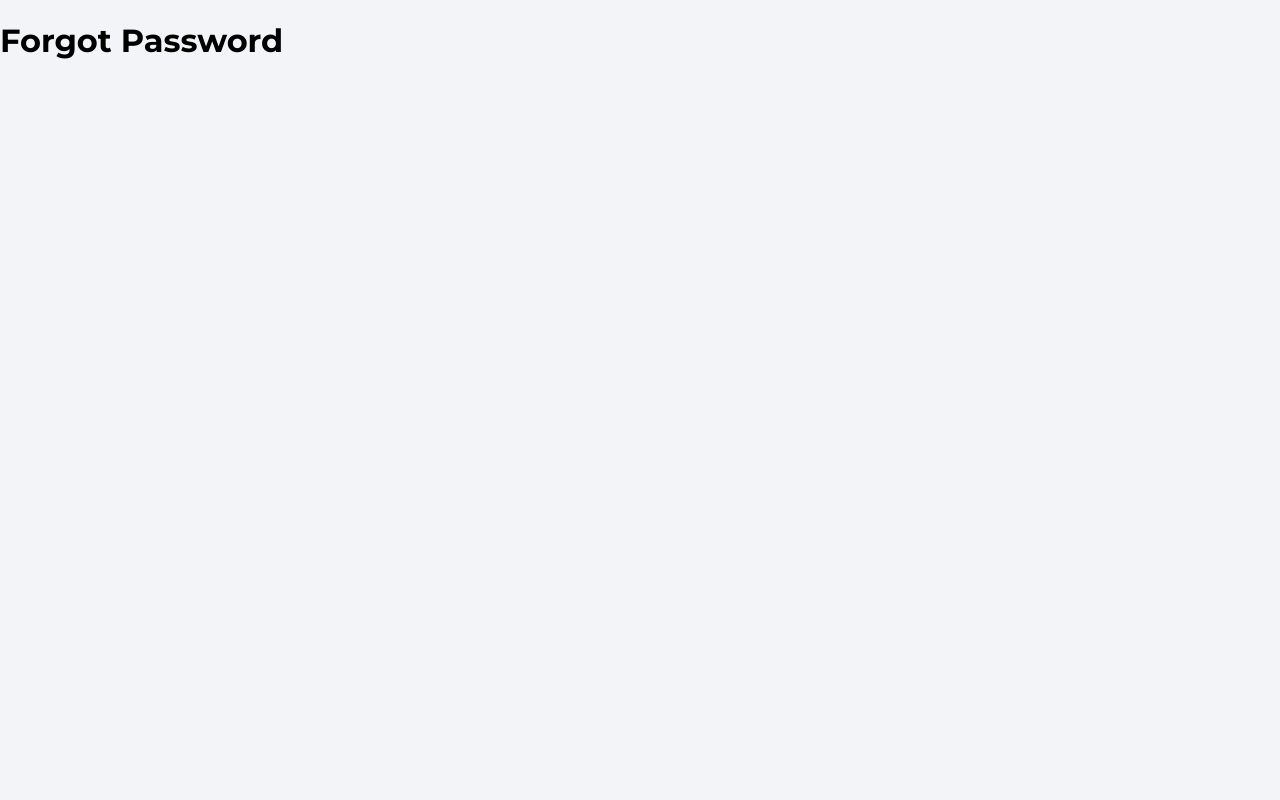
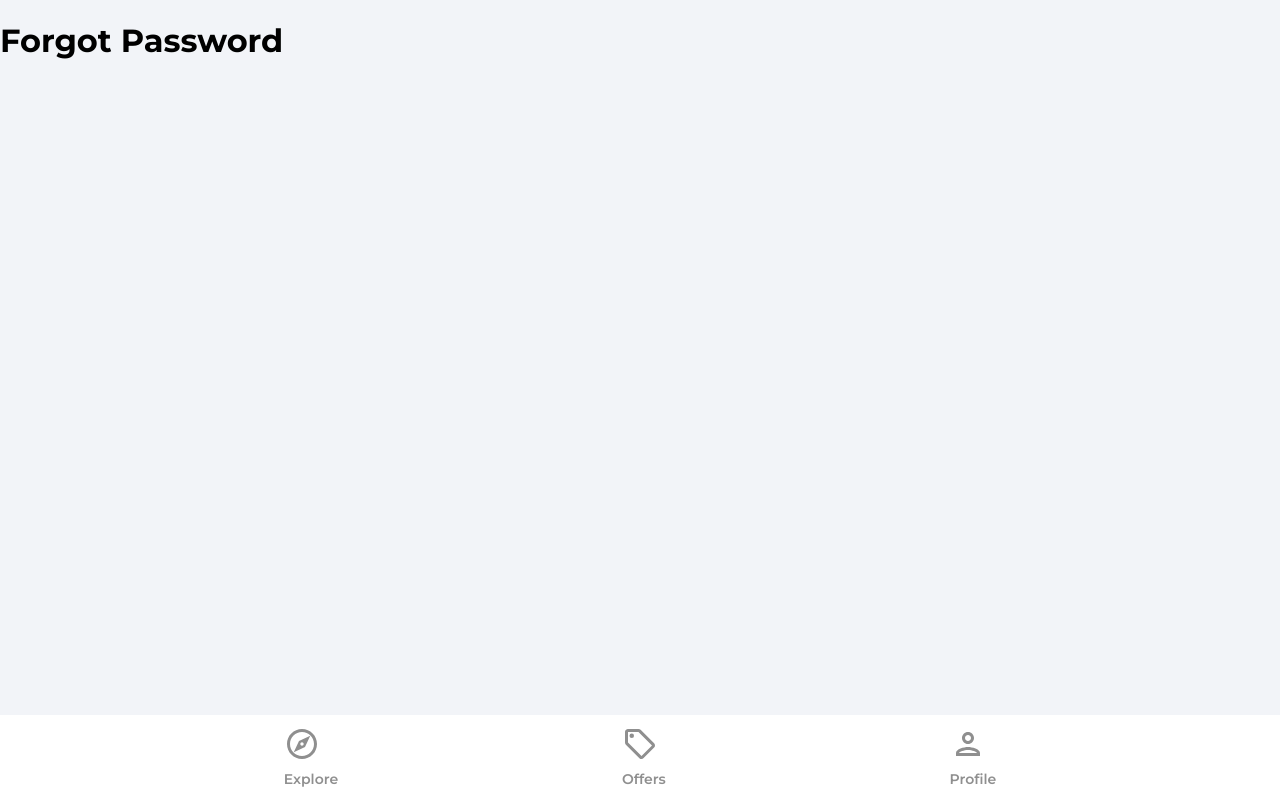
Before and after one commit to emeechan/house-marketplace, a React (Create React App) app: page /forgot-password in a window 1280 px wide. Built offline with nearby package versions, Linux system fonts and the light colour scheme.

Commit message:
adding the navbar component

```diff
--- a/src/App.js
+++ b/src/App.js
@@ -1,4 +1,5 @@
 import { BrowserRouter as Router, Routes, Route } from "react-router-dom";
+import Navbar from "./components/Navbar";
 import Explore from "./pages/Explore";
 import Offers from "./pages/Offers";
 import Profile from "./pages/Profile";
@@ -20,7 +21,7 @@ function App() {
       <Route path='/forgot-password' element={<ForgotPassword />} />
       </Routes>
     </Router>
-    {/* Navbar */}
+    <Navbar />
     </>
   )
 }
--- /dev/null
+++ b/src/components/Navbar.jsx
@@ -0,0 +1,64 @@
+import { BrowserRouter as Router } from 'react-router-dom';
+import { ReactComponent as OfferIcon } from '../assets/svg/localOfferIcon.svg';
+import { ReactComponent as ExploreIcon } from '../assets/svg/exploreIcon.svg';
+import { ReactComponent as PersonOutlineIcon } from '../assets/svg/personOutlineIcon.svg';
+
+// Navbar component
+function Navbar() {
+    const pathMatchRoute = (route) => {
+        return window.location.pathname === route;
+    }
+
+    return (
+        <footer className='navbar'>
+            <nav className='navbarNav'>
+                <ul className='navbarListItems'>
+                    <li className='navbarListItem'>
+                        <a href="/" className="navLink">
+                            <ExploreIcon
+                                fill={pathMatchRoute('/') ? '#2c2c2c' : '#8f8f8f'}
+                                width='36px'
+                                height='36px'
+                            />
+                            <p className={pathMatchRoute('/') ? 'navbarListItemNameActive' : 'navbarListItemName'}>
+                                Explore
+                            </p>
+                        </a>
+                    </li>
+                    <li className='navbarListItem'>
+                        <a href="/offers" className="navLink">
+                            <OfferIcon
+                                fill={pathMatchRoute('/offers') ? '#2c2c2c' : '#8f8f8f'}
+                                width='36px'
+                                height='36px'
+                            />
+                            <p className={pathMatchRoute('/offers') ? 'navbarListItemNameActive' : 'navbarListItemName'}>
+                                Offers
+                            </p>
+                        </a>
+                    </li>
+                    <li className='navbarListItem'>
+                        <a href="/profile" className="navLink">
+                            <PersonOutlineIcon
+                                fill={pathMatchRoute('/profile') ? '#2c2c2c' : '#8f8f8f'}
+                                width='36px'
+                                height='36px'
+                            />
+                            <p className={pathMatchRoute('/profile') ? 'navbarListItemNameActive' : 'navbarListItemName'}>
+                                Profile
+                            </p>
+                        </a>
+                    </li>
+                </ul>
+            </nav>
+        </footer>
+    );
+}
+
+export default function NavbarWithRouter() {
+    return (
+        <Router>
+            <Navbar />
+        </Router>
+    );
+}
```
Also changed, not shown: src/firebase.config.js (+20 -0 lines).
